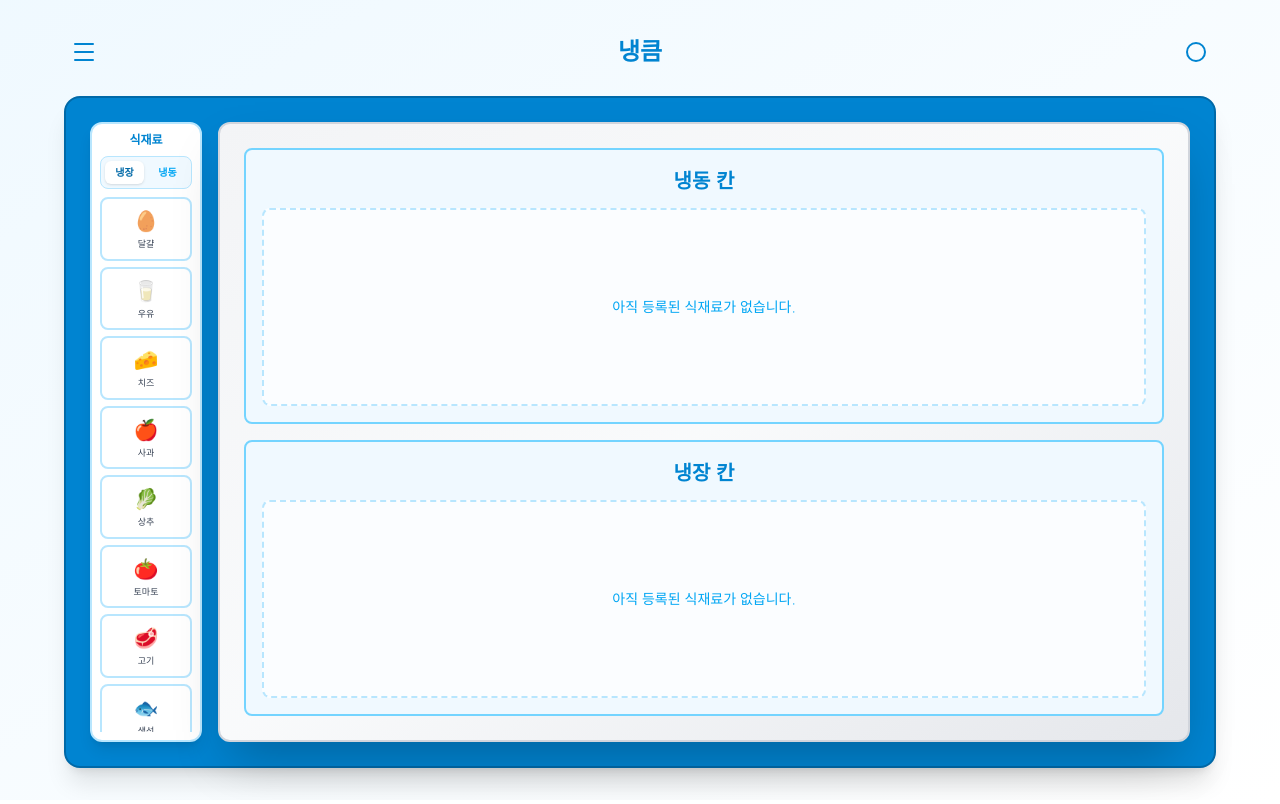
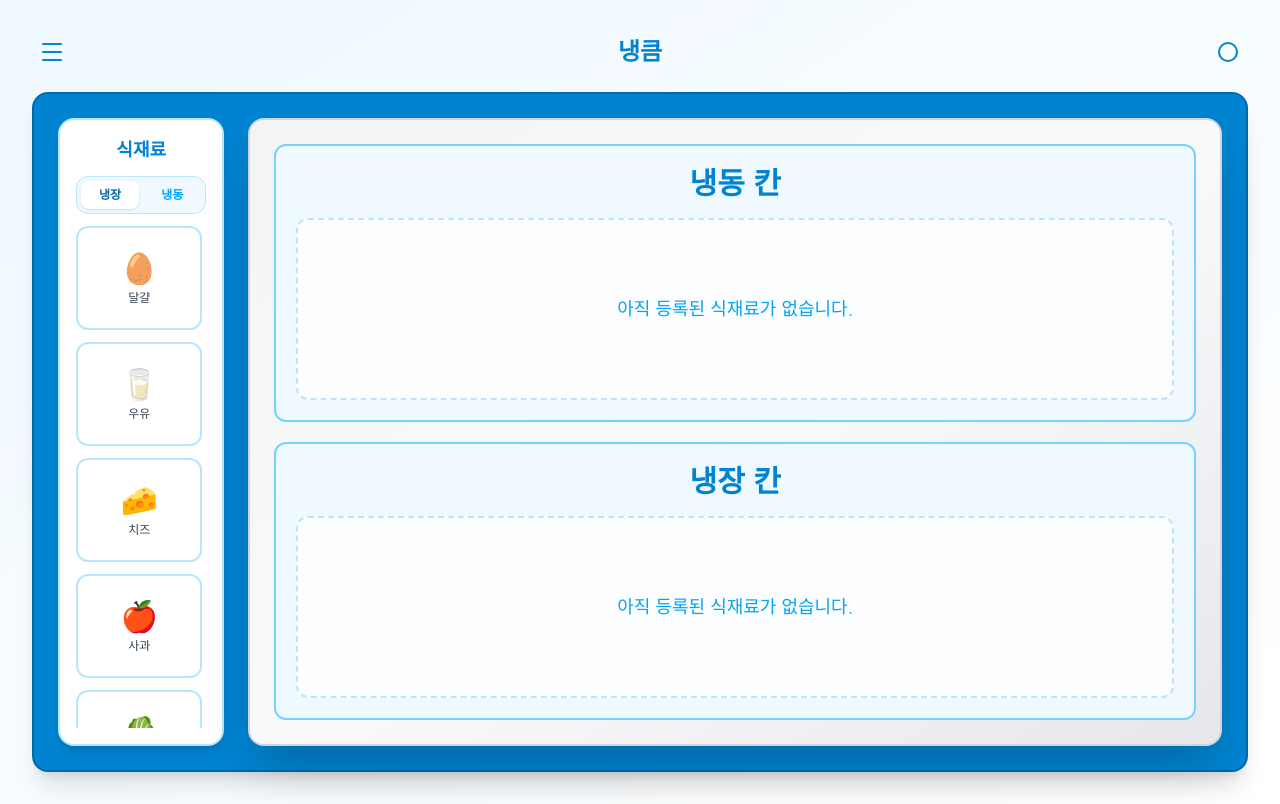
Before and after one commit to Hengjju/Refrigerrator-Management-Service-Nengkuem-, a React (Vite) app in the folder NengKuem_Dev/: page / in a window 1280 px wide. Built offline with nearby package versions, Linux system fonts and the light colour scheme; a web font is replaced by a local one.

Commit message:
fix: 크기 조절 시 냉동고 ui가 튀어나가는 문제 수정

```diff
--- a/NengKuem_Dev/src/app/components/fridge/StorageZone.tsx
+++ b/NengKuem_Dev/src/app/components/fridge/StorageZone.tsx
@@ -13,32 +13,32 @@ export function StorageZone({ title, items, onDeleteItem }: StorageZoneProps) {
   const hasItems = items.length > 0;
 
   return (
-    <div className="flex-1 rounded-lg border-2 border-sky-300 bg-sky-50 p-4 flex flex-col">
-      <h2 className="font-bold text-center text-sky-600 mb-3">{title}</h2>
-      <div className="flex-1 rounded-lg border-2 border-dashed border-sky-200 bg-white/70 p-3">
+    <div className="flex min-h-0 flex-1 flex-col rounded-xl border-2 border-sky-300 bg-sky-50 p-3 sm:p-4 md:p-5">
+      <h2 className="mb-3 flex-shrink-0 text-center text-xl font-bold text-sky-600 sm:text-2xl md:mb-4 md:text-3xl">{title}</h2>
+      <div className="min-h-0 flex-1 overflow-y-auto rounded-xl border-2 border-dashed border-sky-200 bg-white/70 p-3 sm:p-4">
         {hasItems ? (
-          <div className="grid grid-cols-2 gap-3">
+          <div className="grid grid-cols-2 gap-2 sm:gap-3 md:grid-cols-3 lg:grid-cols-4">
             {items.map((item) => (
               <div
                 key={item.uniqueId}
-                className="relative flex flex-col items-center justify-center gap-0.5 p-2 rounded-lg bg-white border-2 border-sky-200"
+                className="relative flex min-h-[76px] flex-col items-center justify-center gap-1 rounded-lg border-2 border-sky-200 bg-white p-2 sm:min-h-[86px]"
               >
                 <button
                   type="button"
                   onClick={() => onDeleteItem(item)}
-                  className="absolute right-1 top-1 w-5 h-5 rounded-full border border-red-300 bg-white text-[10px] font-bold text-red-500 hover:bg-red-50 transition-colors"
+                  className="absolute right-1 top-1 h-5 w-5 rounded-full border border-red-300 bg-white text-[10px] font-bold text-red-500 transition-colors hover:bg-red-50"
                   aria-label={`${item.name} 삭제`}
                 >
                   ×
                 </button>
-                <span className="text-xl">{item.emoji}</span>
-                <span className="text-[9px] font-medium text-gray-700">{item.name}</span>
+                <span className="text-xl sm:text-2xl">{item.emoji}</span>
+                <span className="text-[10px] font-medium text-gray-700 sm:text-[11px]">{item.name}</span>
               </div>
             ))}
           </div>
         ) : (
-          <div className="h-full flex items-center justify-center">
-            <p className="text-sm font-medium text-sky-500">아직 등록된 식재료가 없습니다.</p>
+          <div className="flex h-full items-center justify-center text-center">
+            <p className="text-sm font-medium text-sky-500 sm:text-base md:text-lg">아직 등록된 식재료가 없습니다.</p>
           </div>
         )}
       </div>
--- a/NengKuem_Dev/src/app/pages/DashboardPage.tsx
+++ b/NengKuem_Dev/src/app/pages/DashboardPage.tsx
@@ -42,37 +42,37 @@ export function DashboardPage() {
 
   return (
     <div
-      className="size-full bg-gradient-to-br from-sky-50 to-white p-4 md:p-8 overflow-hidden flex flex-col"
+      className="min-h-screen w-full overflow-auto bg-gradient-to-br from-sky-50 to-white p-3 sm:p-5 md:p-6 lg:p-8"
       style={{ fontFamily: "'Nanum Gothic', sans-serif" }}
     >
-      <div className="max-w-6xl mx-auto w-full flex-1 flex flex-col min-h-0">
-        <header className="flex items-center justify-between mb-4 md:mb-6 flex-shrink-0">
-          <div className="w-10 h-10 rounded-lg flex flex-col items-center justify-center gap-1.5">
-            <span className="block w-5 h-0.5 rounded-full bg-sky-600" />
-            <span className="block w-5 h-0.5 rounded-full bg-sky-600" />
-            <span className="block w-5 h-0.5 rounded-full bg-sky-600" />
+      <div className="mx-auto flex w-full max-w-[1320px] min-w-0 flex-col">
+        <header className="mb-4 flex flex-shrink-0 items-center justify-between md:mb-5">
+          <div className="flex h-10 w-10 flex-col items-center justify-center gap-1.5 rounded-lg">
+            <span className="block h-0.5 w-5 rounded-full bg-sky-600" />
+            <span className="block h-0.5 w-5 rounded-full bg-sky-600" />
+            <span className="block h-0.5 w-5 rounded-full bg-sky-600" />
           </div>
 
           <h1 className="text-2xl font-bold text-sky-600" style={{ fontFamily: "'YeogiOttaeJalnan', cursive" }}>
             냉큼
           </h1>
 
-          <div className="w-10 h-10 rounded-lg flex items-center justify-center">
-            <span className="block w-5 h-5 rounded-full border-2 border-sky-600" />
+          <div className="flex h-10 w-10 items-center justify-center rounded-lg">
+            <span className="block h-5 w-5 rounded-full border-2 border-sky-600" />
           </div>
         </header>
 
-        <main className="flex-1 min-h-0 bg-sky-600 rounded-2xl shadow-xl border-2 border-sky-700 p-4 md:p-6">
-          <div className="flex gap-4 h-full">
-            <aside className="w-[100px] md:w-[112px] flex-shrink-0">
-              <div className="bg-white rounded-xl shadow-lg p-2 border-2 border-sky-200 h-full flex flex-col">
-                <div className="mb-2 text-center text-xs font-bold text-sky-600">식재료</div>
+        <main className="h-[calc(100vh-104px)] min-h-[560px] max-h-[680px] rounded-2xl border-2 border-sky-700 bg-sky-600 p-3 shadow-xl sm:p-4 md:p-5 lg:p-6">
+          <div className="grid h-full min-h-0 min-w-0 grid-cols-[clamp(108px,13vw,180px)_minmax(0,1fr)] gap-3 sm:gap-4 md:gap-5 lg:gap-6">
+            <aside className="min-h-0 min-w-0">
+              <div className="flex h-full min-h-0 flex-col overflow-hidden rounded-2xl border-2 border-sky-200 bg-white p-2 shadow-lg sm:p-3 md:p-4">
+                <div className="mb-2 text-center text-sm font-bold text-sky-600 sm:text-base md:mb-3 md:text-lg">식재료</div>
 
-                <div className="mb-2 grid grid-cols-2 gap-1 rounded-lg bg-sky-50 p-1 border border-sky-200">
+                <div className="mb-2 grid grid-cols-2 gap-1 rounded-xl border border-sky-200 bg-sky-50 p-1 md:mb-3">
                   <button
                     type="button"
                     onClick={() => setSelectedSection('fridge')}
-                    className={`rounded-md px-1 py-1 text-[10px] font-bold transition-colors ${
+                    className={`rounded-lg px-1 py-1.5 text-[10px] font-bold transition-colors sm:text-xs ${
                       selectedSection === 'fridge'
                         ? 'bg-white text-sky-700 shadow-sm'
                         : 'text-sky-500 hover:text-sky-700'
@@ -83,7 +83,7 @@ export function DashboardPage() {
                   <button
                     type="button"
                     onClick={() => setSelectedSection('freezer')}
-                    className={`rounded-md px-1 py-1 text-[10px] font-bold transition-colors ${
+                    className={`rounded-lg px-1 py-1.5 text-[10px] font-bold transition-colors sm:text-xs ${
                       selectedSection === 'freezer'
                         ? 'bg-white text-sky-700 shadow-sm'
                         : 'text-sky-500 hover:text-sky-700'
@@ -94,7 +94,7 @@ export function DashboardPage() {
                 </div>
 
                 <div
-                  className="grid grid-cols-1 gap-1.5 overflow-y-auto flex-1 scrollbar-hide"
+                  className="grid flex-1 grid-cols-1 gap-2 overflow-y-auto pr-0.5 scrollbar-hide sm:gap-3 sm:pr-1"
                   style={{ scrollbarWidth: 'none', msOverflowStyle: 'none' }}
                 >
                   {AVAILABLE_FOODS.map((food) => (
@@ -102,17 +102,18 @@ export function DashboardPage() {
                       key={food.id}
                       type="button"
                       onClick={() => handleAddItem(food)}
-                      className="flex flex-col items-center justify-center gap-0.5 p-2 rounded-lg bg-white border-2 border-sky-200 hover:border-sky-400 hover:shadow-md transition-all"
+                      className="flex min-h-[76px] flex-col items-center justify-center gap-1 rounded-xl border-2 border-sky-200 bg-white p-1.5 transition-all hover:border-sky-400 hover:shadow-md sm:min-h-[92px] md:min-h-[104px] md:p-2"
                     >
-                      <span className="text-xl">{food.emoji}</span>
-                      <span className="text-[9px] font-medium text-gray-700">{food.name}</span>
+                      <span className="text-xl sm:text-2xl md:text-3xl">{food.emoji}</span>
+                      <span className="text-[10px] font-medium text-gray-700 sm:text-xs">{food.name}</span>
                     </button>
                   ))}
                 </div>
               </div>
             </aside>
 
-            <section className="flex-1 min-h-0 bg-gradient-to-br from-gray-100 via-gray-50 to-gray-200 rounded-xl shadow-2xl p-4 md:p-6 border-2 border-gray-300 h-full flex flex-col gap-3 md:gap-4">
+            <section className="min-h-0 min-w-0 overflow-hidden rounded-2xl border-2 border-gray-300 bg-gradient-to-br from-gray-100 via-gray-50 to-gray-200 p-3 shadow-2xl sm:p-4 md:p-5 lg:p-6">
+              <div className="flex h-full min-h-0 flex-col gap-3 sm:gap-4 md:gap-5">
                 <StorageZone
                   section="freezer"
                   title="냉동 칸"
@@ -125,6 +126,7 @@ export function DashboardPage() {
                   items={fridgeItems}
                   onDeleteItem={handleDeleteItem}
                 />
+              </div>
             </section>
           </div>
         </main>
```
Lines whose indentation alone changed are shown as unchanged.
